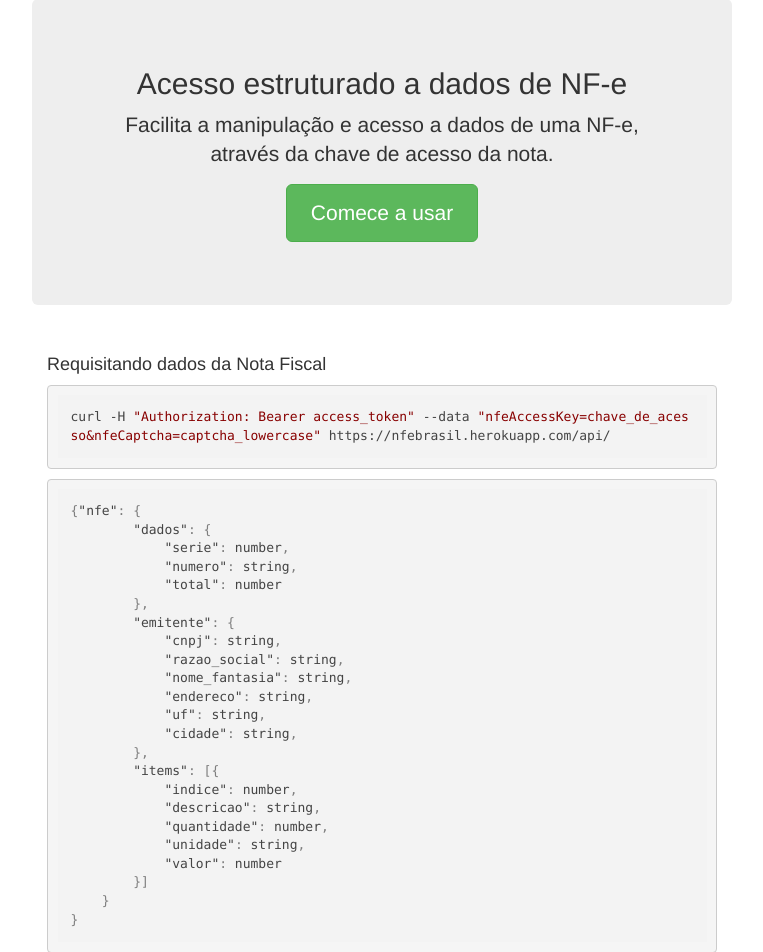
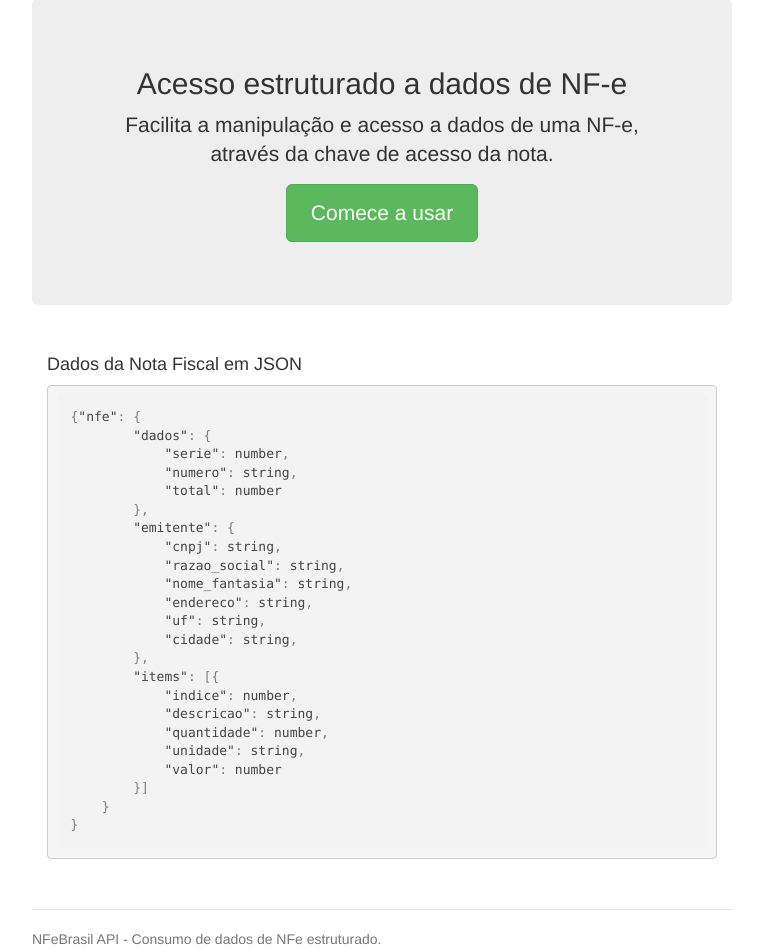
Before and after one commit to gbazilio/nfebrasil, a Django app: page / in a window 1280 px wide. Shown: the part 112-1064 px from the top of the page, without its empty margins (258-1021 px from the left). Run offline with Django 3.2, Linux system fonts and the light colour scheme; some libraries are stand-ins or nearby versions.

Commit message:
removing samples from index page

```diff
--- a/nferoot/templates/index.html
+++ b/nferoot/templates/index.html
@@ -13,8 +13,7 @@
 
       <div class="row marketing">
           <div class="col-xs-12">
-              <h4>Requisitando dados da Nota Fiscal</h4>
-              <pre><code class="bash">curl -H "Authorization: Bearer access_token" --data "nfeAccessKey=chave_de_acesso&nfeCaptcha=captcha_lowercase" https://nfebrasil.herokuapp.com/api/</code></pre>
+              <h4>Dados da Nota Fiscal em JSON</h4>
               <pre><code class="json">{"nfe": {
         "dados": {
             "serie": number,
```
